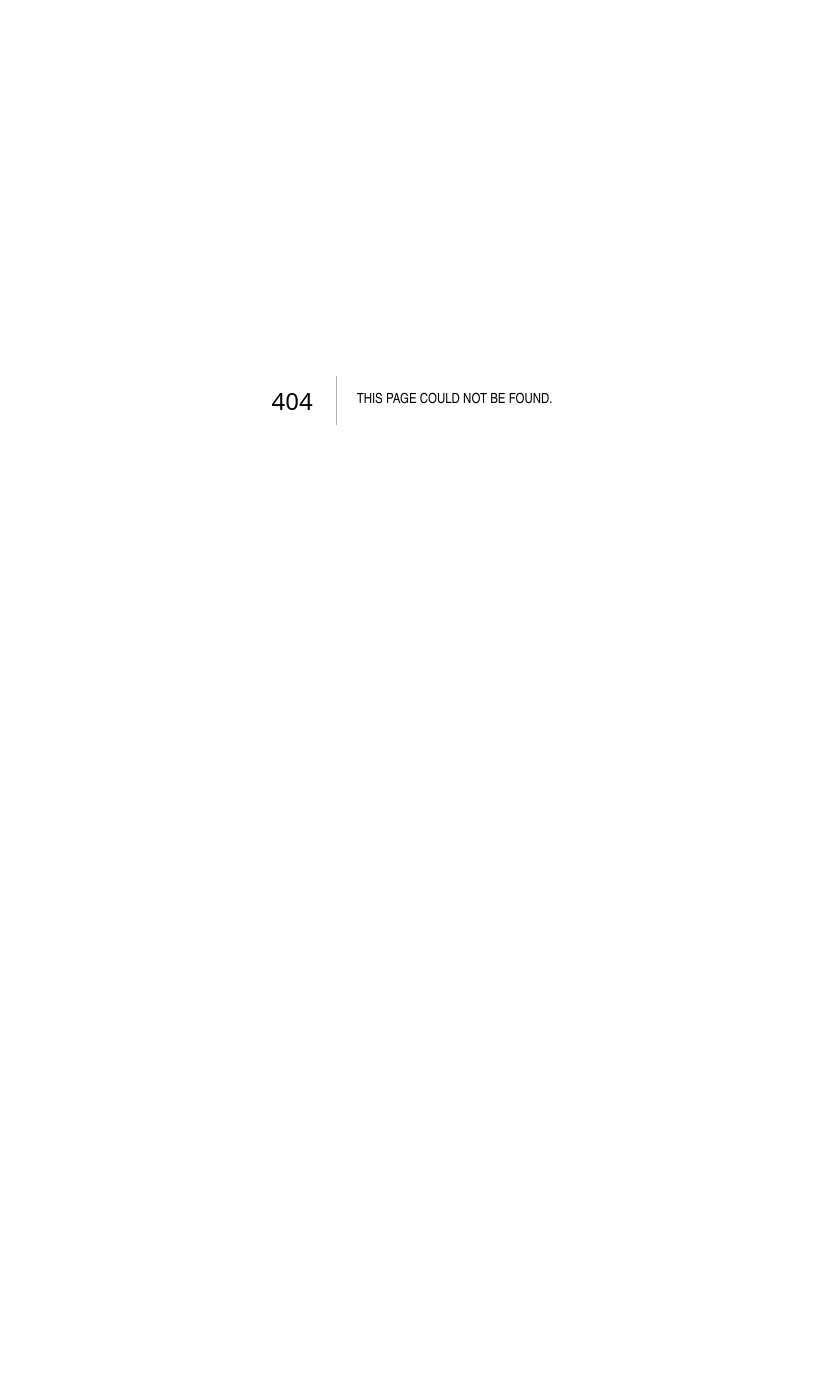
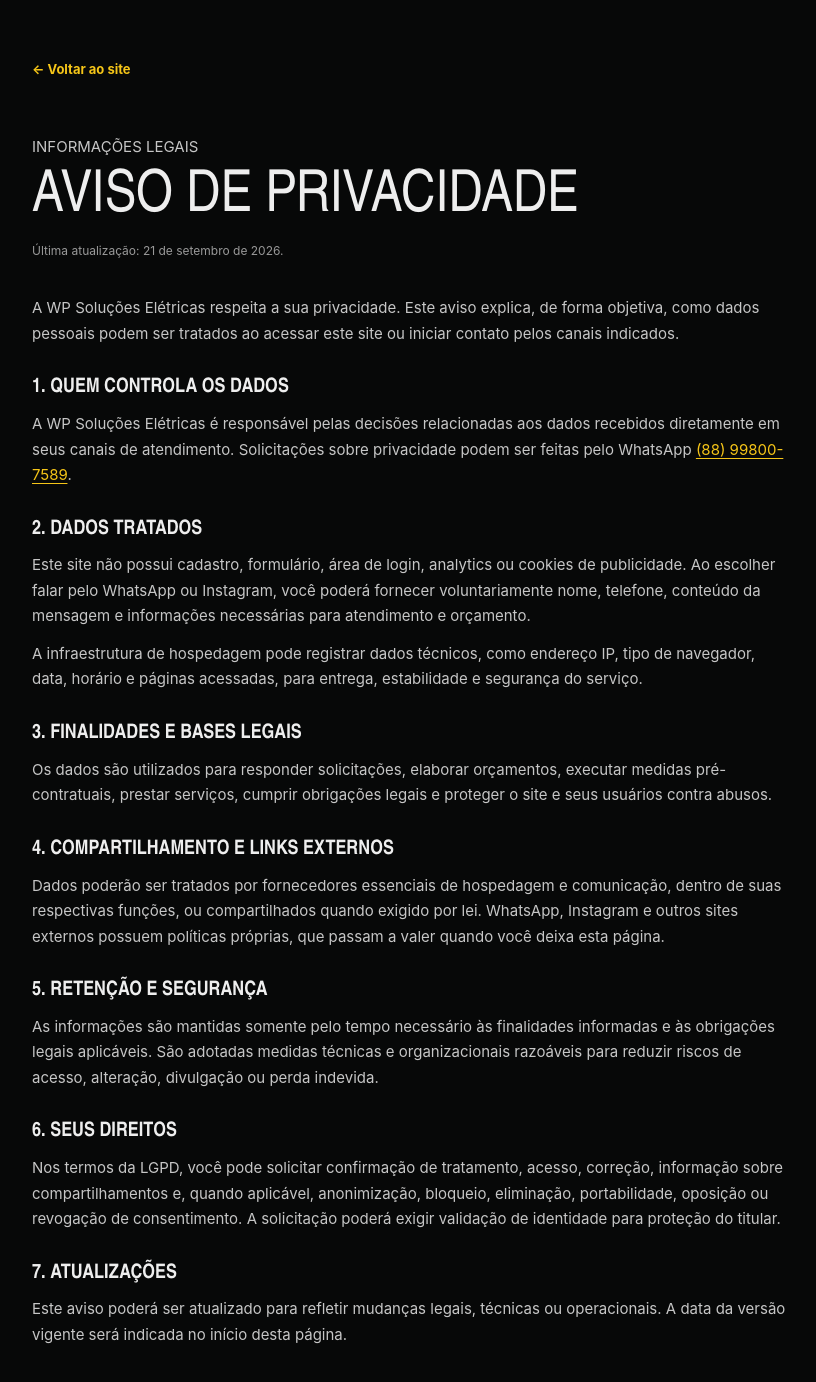
Before and after one commit to Vitorhugov1/Aula-2-e-3-HTML-CSS, a Next.js app: page /privacidade in a window 1280 px wide. Before the commit this address had no page. Shown: the top 1382 px of the page, without its empty margins (228-1044 px from the left). Before the commit the page ends 800 px from the top, so only its background shows below. Built offline with nearby package versions, Linux system fonts and the light colour scheme.

Commit message:
Add LGPD privacy notice

```diff
--- /dev/null
+++ b/app/privacidade/page.tsx
@@ -0,0 +1,16 @@
+import type { Metadata } from 'next'
+
+export const metadata: Metadata = { title:'Aviso de Privacidade | WP Soluções Elétricas',description:'Saiba como a WP Soluções Elétricas trata dados pessoais e protege a sua privacidade.',alternates:{canonical:'/privacidade'} }
+
+export default function PrivacyPage(){return <main className="legal-page"><article className="legal-content">
+ <a href="/" className="legal-back">← Voltar ao site</a>
+ <p className="eyebrow">INFORMAÇÕES LEGAIS</p><h1>Aviso de Privacidade</h1><p className="legal-date">Última atualização: 21 de setembro de 2026.</p>
+ <p>A WP Soluções Elétricas respeita a sua privacidade. Este aviso explica, de forma objetiva, como dados pessoais podem ser tratados ao acessar este site ou iniciar contato pelos canais indicados.</p>
+ <h2>1. Quem controla os dados</h2><p>A WP Soluções Elétricas é responsável pelas decisões relacionadas aos dados recebidos diretamente em seus canais de atendimento. Solicitações sobre privacidade podem ser feitas pelo WhatsApp <a href="https://wa.me/5588998007589" target="_blank" rel="noopener noreferrer">(88) 99800-7589</a>.</p>
+ <h2>2. Dados tratados</h2><p>Este site não possui cadastro, formulário, área de login, analytics ou cookies de publicidade. Ao escolher falar pelo WhatsApp ou Instagram, você poderá fornecer voluntariamente nome, telefone, conteúdo da mensagem e informações necessárias para atendimento e orçamento.</p><p>A infraestrutura de hospedagem pode registrar dados técnicos, como endereço IP, tipo de navegador, data, horário e páginas acessadas, para entrega, estabilidade e segurança do serviço.</p>
+ <h2>3. Finalidades e bases legais</h2><p>Os dados são utilizados para responder solicitações, elaborar orçamentos, executar medidas pré-contratuais, prestar serviços, cumprir obrigações legais e proteger o site e seus usuários contra abusos.</p>
+ <h2>4. Compartilhamento e links externos</h2><p>Dados poderão ser tratados por fornecedores essenciais de hospedagem e comunicação, dentro de suas respectivas funções, ou compartilhados quando exigido por lei. WhatsApp, Instagram e outros sites externos possuem políticas próprias, que passam a valer quando você deixa esta página.</p>
+ <h2>5. Retenção e segurança</h2><p>As informações são mantidas somente pelo tempo necessário às finalidades informadas e às obrigações legais aplicáveis. São adotadas medidas técnicas e organizacionais razoáveis para reduzir riscos de acesso, alteração, divulgação ou perda indevida.</p>
+ <h2>6. Seus direitos</h2><p>Nos termos da LGPD, você pode solicitar confirmação de tratamento, acesso, correção, informação sobre compartilhamentos e, quando aplicável, anonimização, bloqueio, eliminação, portabilidade, oposição ou revogação de consentimento. A solicitação poderá exigir validação de identidade para proteção do titular.</p>
+ <h2>7. Atualizações</h2><p>Este aviso poderá ser atualizado para refletir mudanças legais, técnicas ou operacionais. A data da versão vigente será indicada no início desta página.</p>
+ </article></main>}
```
